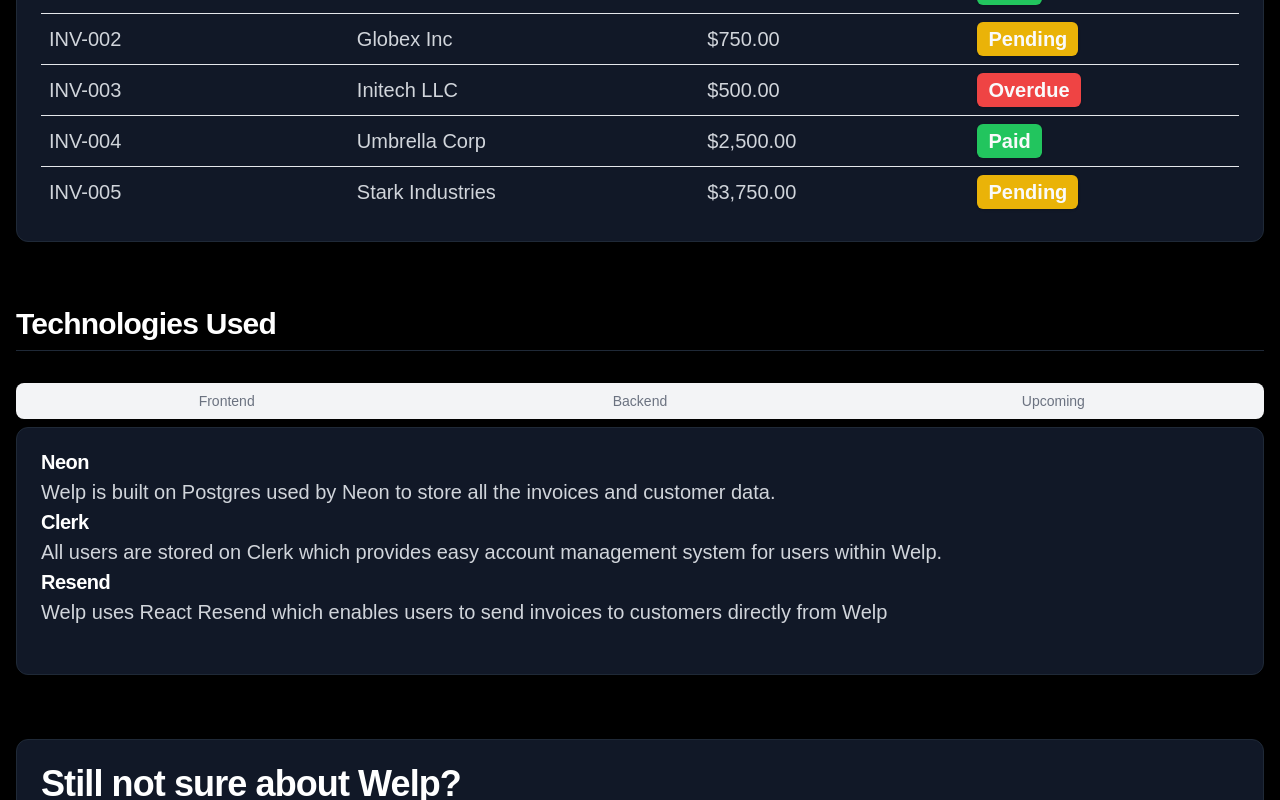
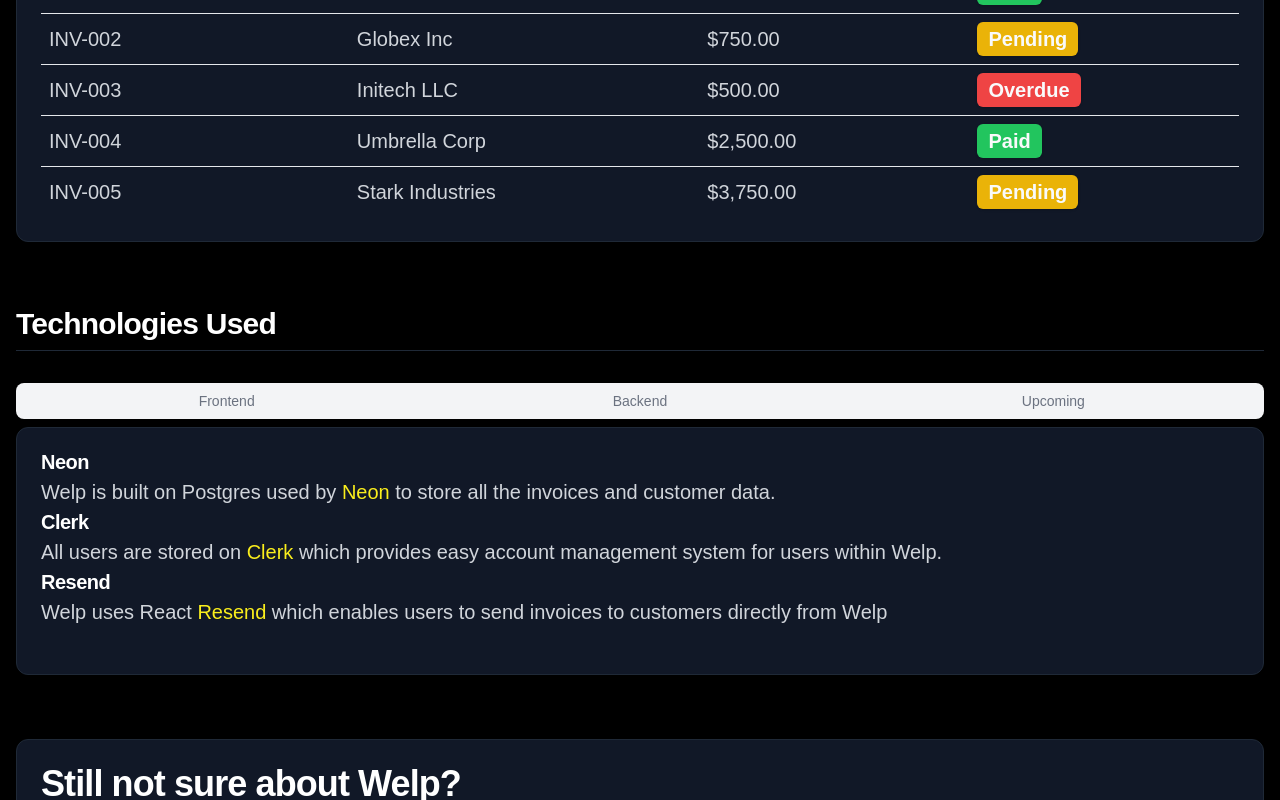
Before and after one commit to Aryankpoor/Verizen-chat-room, a Next.js app: page / in a window 1280 px wide. Both pictures are taken after a click on the tab "Backend". Shown: the part 2134-2934 px from the top of the page. Built offline with nearby package versions, Linux system fonts and the light colour scheme; no server answers.

Commit message:
added final changes

```diff
--- a/src/app/layout.tsx
+++ b/src/app/layout.tsx
@@ -119,7 +119,7 @@
 )}
 						<div className='flex items-center gap-5 name'>
 						<div className="z-10 flex min-h-64 items-center justify-center">
-						<Link href="https://github.com/Aryankpoor/welp">
+						<Link href="https://github.com/Aryankpoor/welp/blob/master/README.md">
 						 <AnimatedGradientText>
         🎉 <hr className="mx-2 h-4 w-px shrink-0 bg-gray-300" />{" "}
         <span
@@ -127,7 +127,7 @@
             `inline animate-gradient bg-gradient-to-r from-[#ffaa40] via-[#9c40ff] to-[#ffaa40] bg-[length:var(--bg-size)_100%] bg-clip-text text-transparent`,
           )}
         >
-          Github Repository
+          Documentation
         </span>
         <ChevronRight className="ml-1 size-3 transition-transform duration-300 ease-in-out group-hover:translate-x-0.5" />
       </AnimatedGradientText>
--- a/src/app/page.tsx
+++ b/src/app/page.tsx
@@ -223,11 +223,11 @@
                   </p>
                   <CardTitle className="text-white">Shadcn</CardTitle>
                   <p className="leading-7 text-gray-300">
-                    Welp uses the <Link href="https://ui.shadcn.com/">shadcn UI</Link> component library for, well.... basically everything!
+                    Welp uses the <Link href="https://ui.shadcn.com/" className="text-[#faee1c]">shadcn UI</Link> component library for, well.... basically everything!
                   </p>
                   <CardTitle className="text-white">MagicUI</CardTitle>
                   <p className="leading-7 text-gray-300">
-                    What makes Welp special is that it's UI is built on both Shadcn and <Link href="https://magicui.design/">MagicUI</Link>, two different component libraries. Ironically, MagicUI is built on Shadcn.
+                    What makes Welp special is that it's UI is built on both Shadcn and <Link className="text-[#faee1c]" href="https://magicui.design/">MagicUI</Link>, two different component libraries. Ironically, MagicUI is built on Shadcn.
                   </p>
                   <CardTitle className="text-white">Typescript</CardTitle>
                   <p className="leading-7 text-gray-300">
@@ -248,15 +248,15 @@
                 <CardHeader>
                   <CardTitle className="text-white">Neon</CardTitle>
                    <p className="leading-7 text-gray-300">
-                    Welp is built on Postgres used by <Link href="https://neon.tech/">Neon</Link> to store all the invoices and customer data.
+                    Welp is built on Postgres used by <Link href="https://neon.tech/" className="text-[#faee1c]">Neon</Link> to store all the invoices and customer data.
                   </p>
                   <CardTitle className="text-white">Clerk</CardTitle>
                    <p className="leading-7 text-gray-300">
-                    All users are stored on <Link href="https://clerk.com/">Clerk</Link> which provides easy account management system for users within Welp.
+                    All users are stored on <Link href="https://clerk.com/" className="text-[#faee1c]">Clerk</Link> which provides easy account management system for users within Welp.
                   </p>
                   <CardTitle className="text-white">Resend</CardTitle>
                    <p className="leading-7 text-gray-300">
-                   Welp uses React <Link href="https://resend.com/emails">Resend</Link> which enables users to send invoices to customers directly from Welp
+                   Welp uses React <Link href="https://resend.com/emails" className="text-[#faee1c]">Resend</Link> which enables users to send invoices to customers directly from Welp
                   </p>
                 </CardHeader>
                 <CardContent>
@@ -299,10 +299,10 @@
                      Wow, you are a tough cookie. Maybe a nice email will convince ya. Don't worry, you are not subscribing to any newsletters!
                   </p>
                   <br />
-              <form className="flex gap-4">
+              <form className="flex gap-4" action="https://www.formbackend.com/f/8d06fec7a49034ca" method="POST" >
                 <div className="flex-grow">
                   <Label htmlFor="email" className="sr-only text-xl">Email</Label>
-                  <Input id="email" placeholder="Enter your email" type="email" className="text-xl bg-gray-800 text-white border-gray-700" />
+                  <Input id="email" placeholder="Enter your email" type="email" className="text-xl bg-gray-800 text-white border-gray-700" name="user-email"/>
                 </div>
 
                 <Button type="submit" className="text-xl bg-gray-400">Go!</Button>
@@ -321,7 +321,7 @@
                 <AvatarImage src="https://avatars.githubusercontent.com/u/64773763?s=400&u=44302421b1039d09aa788db230c5e4e3f646d234&v=4" alt="Aryan Kapoor" />
                 <AvatarFallback>AK</AvatarFallback>
               </Avatar>
-              <p className="text-2xl">Developed by Aryankpoor</p>
+              <p><Link href="https://www.aryankap.com">Aryan Kapoor</Link></p>
             </div>
             <div className="flex flex-col md:flex-row items-center space-y-4 md:space-y-0 md:space-x-4">
               <Card className="bg-gray-800 border-gray-700 w-full md:w-auto max-w-sm">
```
